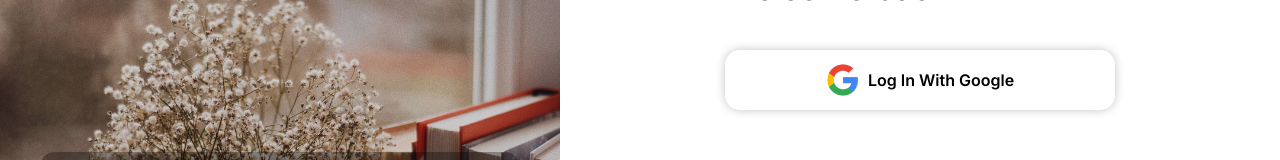
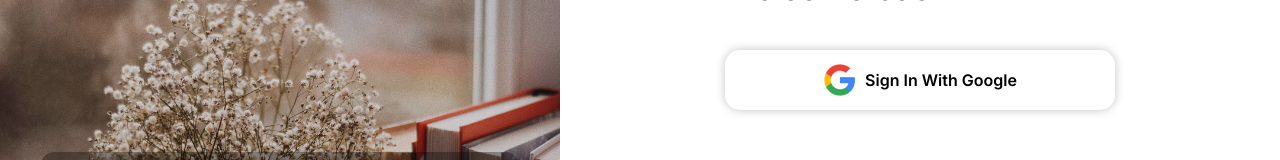
Before and after one commit to farhad-gh-dev/goat-books, a React (Create React App) app in the folder client/: page /auth/sign-in in a window 1280 px wide. Shown: the part 143-303 px from the top of the page. Built offline with nearby package versions, Linux system fonts and the light colour scheme.

Commit message:
Update sign-in form

```diff
--- a/client/src/Components/Organisms/SignInForm/SignInForm.styled.ts
+++ b/client/src/Components/Organisms/SignInForm/SignInForm.styled.ts
@@ -1,8 +1,8 @@
 import styled from "styled-components";
 import { screenSize, typography } from "Styles";
-import { Button, Text } from "Components";
+import { Button, Text } from "Components/Atoms";
 
-export const StyledSignInForm = styled.div`
+export const StyledSignInForm = styled.form`
   width: 100%;
 
   ${screenSize.laptop} {
--- a/client/src/Components/Organisms/SignInForm/SignInForm.tsx
+++ b/client/src/Components/Organisms/SignInForm/SignInForm.tsx
@@ -1,5 +1,5 @@
 import React, { useState } from "react";
-import { Heading, TextInput, Link, Text } from "Components";
+import { Heading, TextInput, Link, Text } from "Components/Atoms";
 import {
   StyledSignInForm,
   GoogleImage,
@@ -10,9 +10,7 @@ import {
 } from "./SignInForm.styled";
 import GoogleLogo from "Assets/google-logo.png";
 
-export type Props = {};
-
-export const SignInForm: React.FC<Props> = () => {
+export const SignInForm: React.FC = () => {
   const [username, setUsername] = useState("");
   const [password, setPassword] = useState("");
 
@@ -33,7 +31,7 @@ export const SignInForm: React.FC<Props> = () => {
       <GoogleSignInButton onClick={handleSignInWithGoogle} fullWidth>
         <GoogleImage src={GoogleLogo} alt="" />
         <GoogleLoginText textTransform="capitalize" fontWeight="semi-bold">
-          log in with google
+          Sign in with google
         </GoogleLoginText>
       </GoogleSignInButton>
 
@@ -66,7 +64,7 @@ export const SignInForm: React.FC<Props> = () => {
         <Link className="sign-up-link" href="/auth/sign-up">
           Sign up
         </Link>{" "}
-        now
+        now.
       </Text>
     </StyledSignInForm>
   );
```
